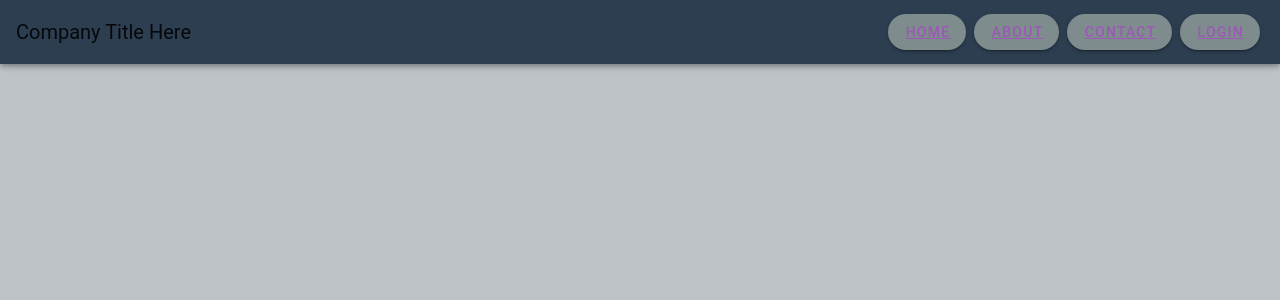
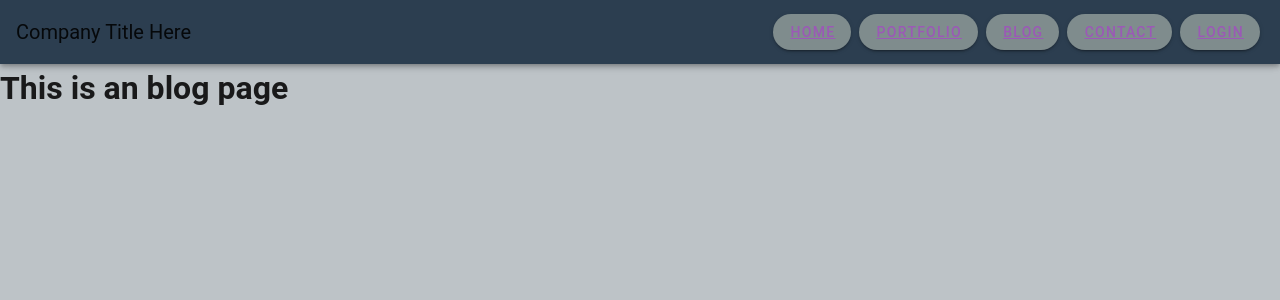
Before and after one commit to krangence/foo-bar-tify, a Vue app: page /blog in a window 1280 px wide. Shown: the top 300 px of the page. Built offline with nearby package versions, Linux system fonts and the light colour scheme; a small style sheet from the web is missing.

Commit message:
removed - about.vue
renamed - about.vue to portfolio.vue

added -  blog.vue

updated - navbar to include new routes/modifications

```diff
--- /dev/null
+++ b/src/components/Blog.vue
@@ -0,0 +1,5 @@
+<template>
+  <div class="blog">
+    <h1>This is an blog page</h1>
+  </div>
+</template>
--- a/src/components/navbar.vue
+++ b/src/components/navbar.vue
@@ -7,7 +7,10 @@
       <router-link to="/">Home</router-link></v-btn>
 
       <v-btn class="ma-1" rounded color="accent" dark top="1" right="true">
-      <router-link to="/about">About</router-link></v-btn>
+      <router-link to="/portfolio">Portfolio</router-link></v-btn>
+
+      <v-btn class="ma-1" rounded color="accent" dark top="1" right="true">
+      <router-link to="/blog">Blog</router-link></v-btn>
 
       <v-btn class="ma-1" rounded color="accent" dark top="1" right="true">
       <router-link to="/contact">Contact</router-link></v-btn>
@@ -25,12 +28,6 @@ export default {
 
   data: () => ({
     drawer: false,
-    links: [
-      { route: '/' },
-      { route: '/about' },
-      { route: '/contact' },
-      { route: '/login' },
-    ],
   }),
 };
 </script>
--- a/src/router/index.js
+++ b/src/router/index.js
@@ -1,8 +1,9 @@
 import Vue from 'vue';
 import VueRouter from 'vue-router';
 import Main from '../components/Main.vue';
-import About from '../components/about.vue';
+import Portfolio from '../components/Portfolio.vue';
 import Contact from '../components/contact.vue';
+import Blog from '../components/Blog.vue';
 import Login from '../components/login.vue';
 import NavBar from '../components/navbar.vue';
 
@@ -15,9 +16,14 @@ const routes = [
     component: Main,
   },
   {
-    path: '/about',
-    name: 'About',
-    component: About,
+    path: '/portfolio',
+    name: 'Portfolio',
+    component: Portfolio,
+  },
+  {
+    path: '/blog',
+    name: 'Blog',
+    component: Blog,
   },
   {
     path: '/contact',
```
Also changed, not shown: src/components/Portfolio.vue (renamed from src/components/about.vue).
